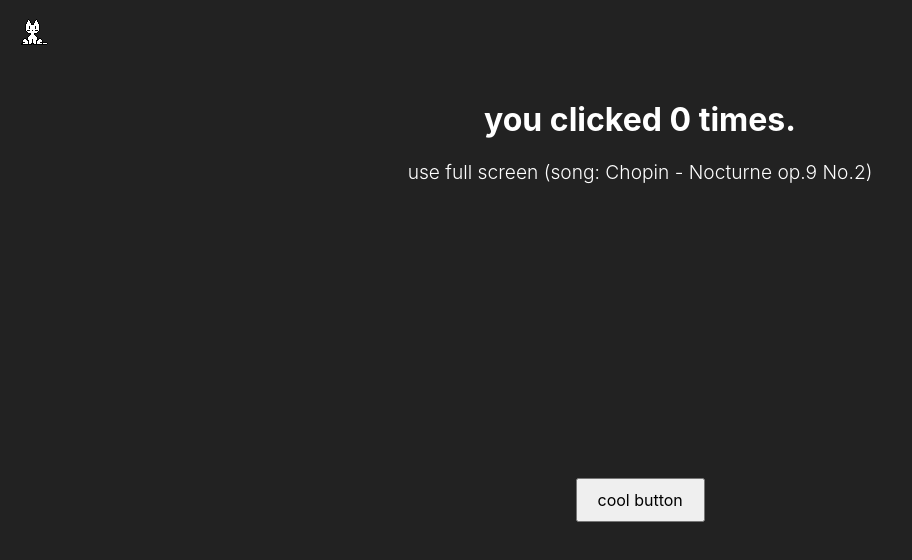
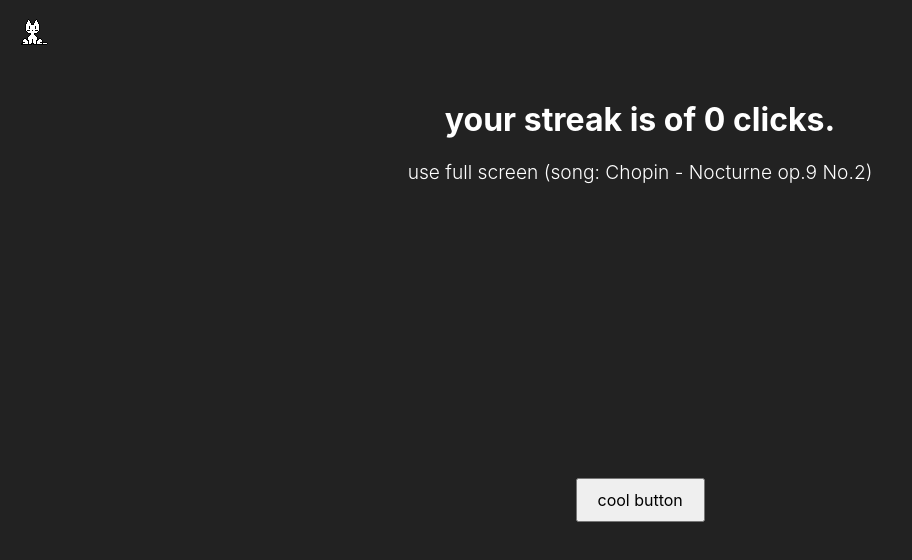
Before and after one commit to halowkz/buttonstreak, a plain HTML site: page index.html in a window 1280 px wide. Shown: the whole page, without its empty margins (0-912 px from the left). Drawn offline with Linux system fonts and the light colour scheme.

Commit message:
Update index.html

```diff
--- a/index.html
+++ b/index.html
@@ -8,7 +8,7 @@
 </head>
 <body>
   <div class="container">
-    <h1>you clicked <span id="contador">0</span> times.</h1>
+    <h1>your streak is of <span id="contador">0</span> clicks.</h1>
     <button id="botao" onclick="moverBotao(event)">cool button</button>
     <p class="lead">use full screen (song: Chopin - Nocturne op.9 No.2)</p>
   </div>
@@ -33,4 +33,5 @@
   }, { once: true }); // só executa uma vez
 </script>
 </body>
+
 </html>
```
